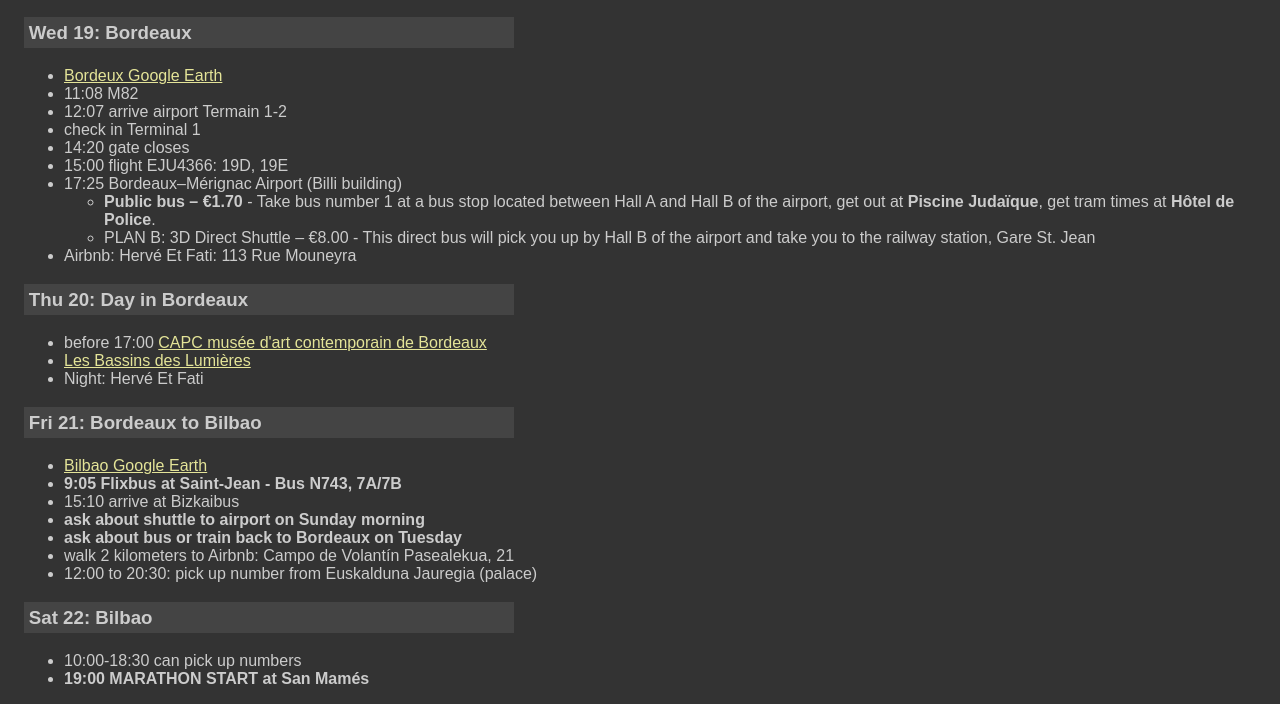
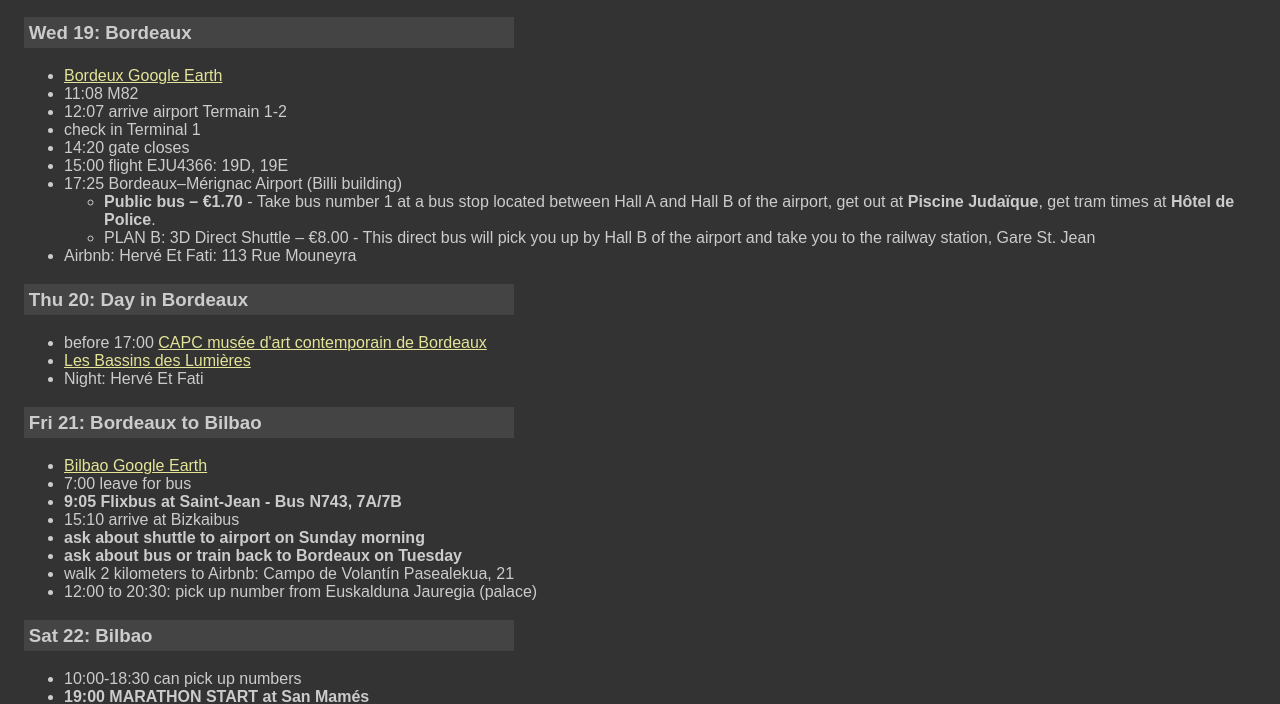
Before and after one commit to edwardtanguay/mara2022, a plain HTML site: page index.html in a window 1280 px wide. Shown: the part 111-815 px from the top of the page. Drawn offline with Linux system fonts and the light colour scheme.

Commit message:
added leave

```diff
--- a/index.html
+++ b/index.html
@@ -53,6 +53,7 @@ de Bordeaux</a></li>
 	<h3>Fri 21: Bordeaux to Bilbao</h3>
 	<ul>
 		<li><a href="media/bilbao.kmz">Bilbao Google Earth</a></li>
+		<li>7:00 leave for bus</li>
 		<li><b>9:05 Flixbus at Saint-Jean - Bus N743, 7A/7B</b></li>
 		<li>15:10 arrive at Bizkaibus</li>
 		<li><b>ask about shuttle to airport on Sunday morning</b></li>
```
